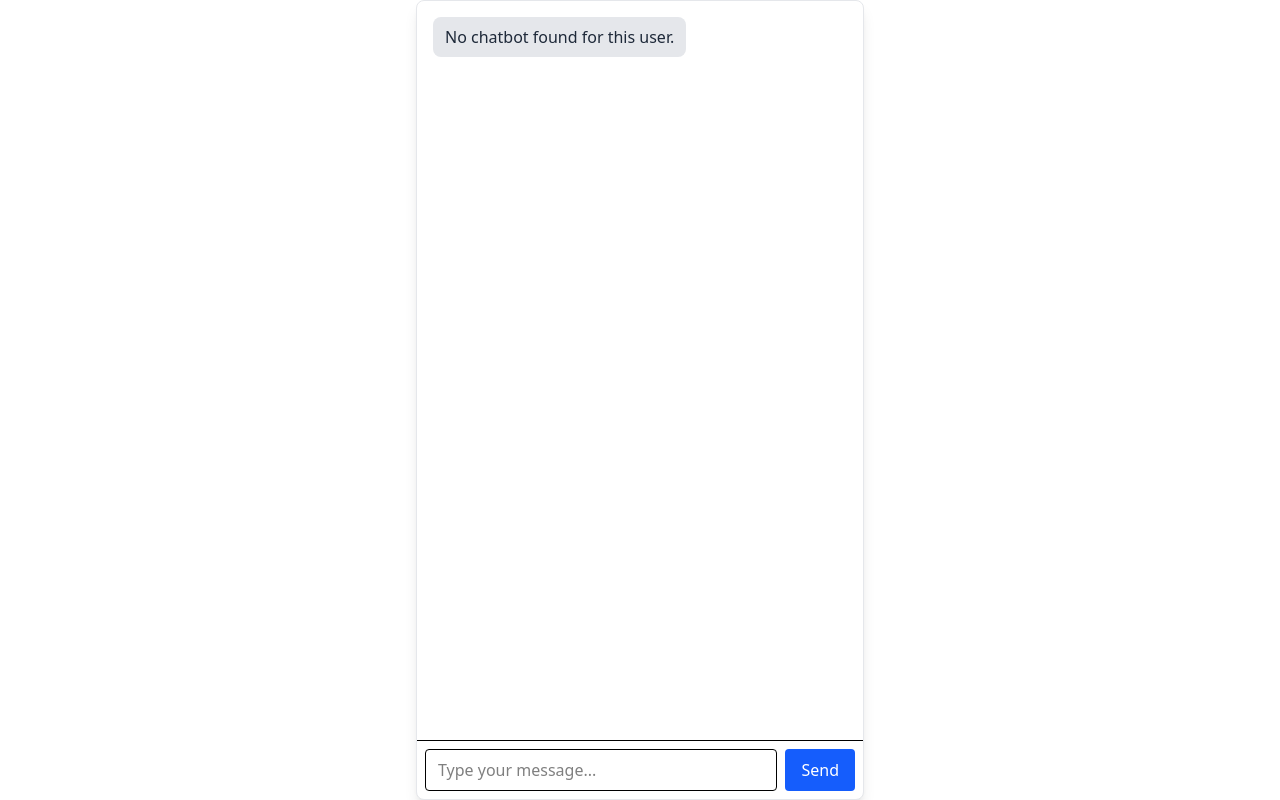
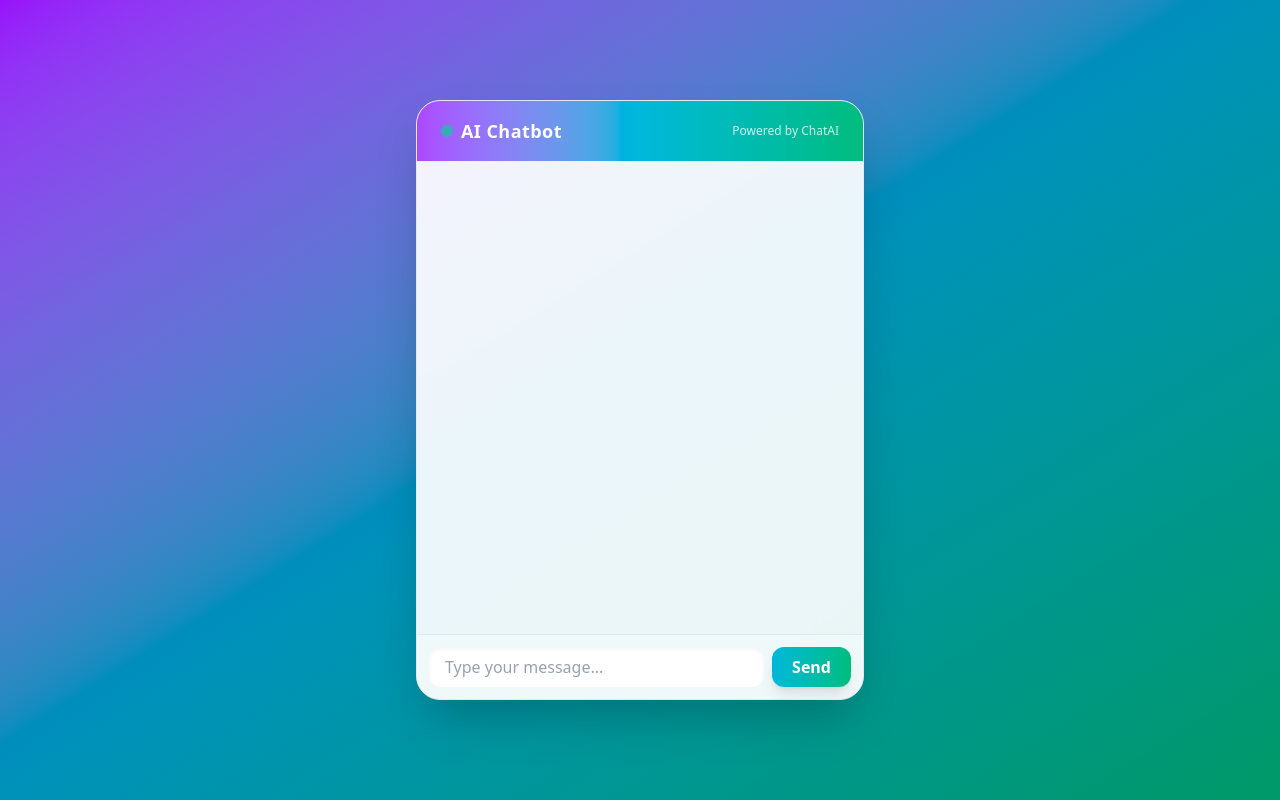
Before and after one commit to Abdulwasay-bnb/ChatAI, a FastAPI app: template app/templates/chatbot_view.html in a window 1280 px wide. Run offline with FastAPI, Linux system fonts and the light colour scheme; the template is opened without the code that fills it: most values are stand-ins (such as "Sample title", 1, 10 or a date in 2020); data that the repository does not hold is empty.

Commit message:
FIxed issue chatbot not found for user

```diff
--- a/app/api/v1/endpoints/chatbot.py
+++ b/app/api/v1/endpoints/chatbot.py
@@ -34,8 +34,8 @@
     return ChatbotService.create_chatbot(chatbot, db)
 
 @router.get("/", response_model=List[ChatbotRead])
-def list_chatbots(business_profile_id: int = None, db: Session = Depends(get_db)):
-    return ChatbotService.list_chatbots(business_profile_id, db)
+def list_chatbots(business_profile_id: int = None, user_id: int = None, db: Session = Depends(get_db)):
+    return ChatbotService.list_chatbots(business_profile_id, user_id, db)
 
 @router.get("/{chatbot_id}", response_model=ChatbotRead)
 def get_chatbot(chatbot_id: int, db: Session = Depends(get_db)):
--- a/app/templates/chatbot_view.html
+++ b/app/templates/chatbot_view.html
@@ -1,13 +1,23 @@
-
 <script src="https://cdn.jsdelivr.net/npm/@tailwindcss/browser@4"></script>
 
-    <div class="flex flex-col h-full w-full max-w-md mx-auto bg-white rounded-lg shadow-lg border border-gray-200" style="height: 100%;">
-
-        <div id="messages" class="flex-1 overflow-y-auto p-4 space-y-2"></div>
-        <form id="chatForm" class="flex p-2 border-t">
-            <input id="chatInput" type="text" class="flex-1 border rounded px-3 py-2 mr-2 focus:outline-none focus:ring" placeholder="Type your message..." autocomplete="off" />
-            <button type="submit" class="bg-blue-600 text-white px-4 py-2 rounded hover:bg-blue-700">Send</button>
+<div class="min-h-screen flex items-center justify-center bg-gradient-to-br from-purple-600 via-cyan-600 to-emerald-600 dark:from-black dark:via-slate-900 dark:to-gray-900 transition-colors duration-300">
+  <div class="flex flex-col h-[600px] w-full max-w-md mx-auto glass-card shadow-2xl rounded-3xl border border-slate-200 dark:border-slate-700 bg-white/80 dark:bg-black/40 backdrop-blur-xl overflow-hidden">
+    <!-- Header -->
+    <div class="flex items-center justify-between px-6 py-4 bg-gradient-to-r from-purple-500 via-cyan-500 to-emerald-500 dark:from-purple-800 dark:via-cyan-900 dark:to-emerald-900 text-white">
+      <div class="flex items-center gap-2">
+        <span class="w-3 h-3 bg-emerald-400 rounded-full animate-pulse"></span>
+        <span class="font-bold text-lg tracking-wide">AI Chatbot</span>
+      </div>
+      <span class="text-xs opacity-80">Powered by ChatAI</span>
+    </div>
+    <!-- Messages -->
+    <div id="messages" class="flex-1 overflow-y-auto p-4 space-y-3 bg-white/60 dark:bg-black/30 transition-colors duration-300"></div>
+    <!-- Input -->
+    <form id="chatForm" class="flex p-3 border-t border-slate-200 dark:border-slate-700 bg-white/70 dark:bg-black/40">
+      <input id="chatInput" type="text" class="flex-1 border-none rounded-xl px-4 py-2 mr-2 focus:outline-none focus:ring-2 focus:ring-cyan-400 dark:bg-slate-800 dark:text-white bg-white text-gray-900 placeholder-gray-400 dark:placeholder-gray-500 shadow-inner transition-all" placeholder="Type your message..." autocomplete="off" />
+      <button type="submit" class="bg-gradient-to-r from-cyan-500 to-emerald-500 hover:from-purple-500 hover:to-cyan-500 text-white px-5 py-2 rounded-xl font-semibold shadow-lg transition-all">Send</button>
     </form>
+  </div>
 </div>
 <script>
     const userId = {{ user_id }};
@@ -19,8 +29,12 @@
 
     function addMessage(content, from) {
         const msg = document.createElement('div');
-            msg.className = from === 'user' ? 'text-right' : 'text-left';
-            msg.innerHTML = `<span class="inline-block px-3 py-2 rounded-lg ${from === 'user' ? 'bg-blue-500 text-white' : 'bg-gray-200 text-gray-800'}">${content}</span>`;
+        msg.className = from === 'user'
+            ? 'flex justify-end'
+            : 'flex justify-start';
+        msg.innerHTML = `<span class="inline-block px-4 py-2 rounded-2xl shadow-md max-w-[80%] break-words font-medium ${from === 'user'
+            ? 'bg-gradient-to-r from-cyan-500 to-emerald-500 text-white dark:from-cyan-700 dark:to-emerald-700'
+            : 'bg-white/80 dark:bg-slate-900/70 text-gray-900 dark:text-gray-100 border border-slate-200 dark:border-slate-700'}">${content}</span>`;
         messagesDiv.appendChild(msg);
         messagesDiv.scrollTop = messagesDiv.scrollHeight;
     }
@@ -54,7 +68,7 @@
         chatInput.value = '';
         chatInput.disabled = true;
         waitingForResponse = true;
-            addMessage('...', 'bot'); // Show loading indicator
+        addMessage('<span class="animate-pulse">...</span>', 'bot'); // Show loading indicator
 
         try {
             const res = await fetch('/api/v1/chatbot/chat', {
```
Also changed, not shown: app/services/chatbot_service.py (+7 -4 lines). Lines whose indentation alone changed are shown as unchanged.
